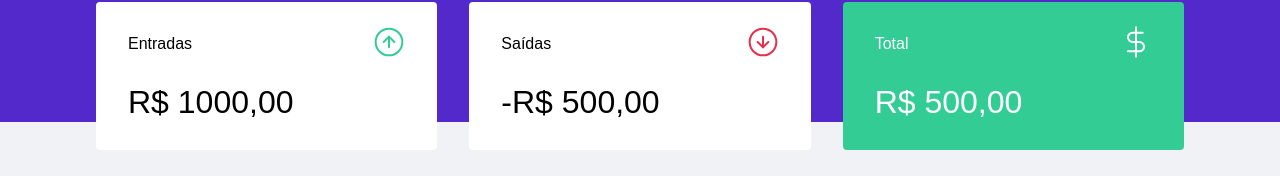
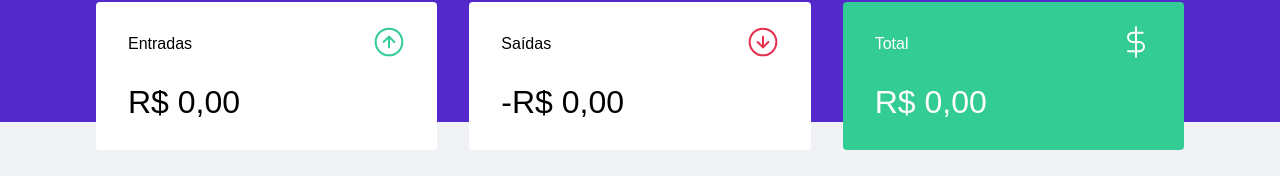
Before and after one commit to NouRuem/ignite-02-dtmoney, a React (Create React App) app: page / in a window 1280 px wide. Shown: the part 150-326 px from the top of the page. Built offline with nearby package versions, Linux system fonts and the light colour scheme; no server answers; the HTML template or start-up script is replaced by a standard one; what miragejs would draw is missing.

Commit message:
Adiciona o cálculo automático do summary

```diff
--- a/src/TransactionsContext.tsx
+++ b/src/TransactionsContext.tsx
@@ -10,11 +10,20 @@
   createdAt: string;
 };
 
+type TransactionInput = Omit<Transaction, 'id' | 'createdAt'>;
+
 interface TransactionsProviderProps {
   children: ReactNode;
 };
 
-export const TransactionsContext = createContext<Transaction[]>([]);
+interface TransctionContextData {
+  transactions: Transaction[];
+  createTransaction: (transaction: TransactionInput) => Promise<void>;
+};
+
+export const TransactionsContext = createContext<TransctionContextData>(
+  {} as TransctionContextData
+);
 
 export function TransactionsProvider({ children }: TransactionsProviderProps) {
   const [transactions, setTransactions] = useState<Transaction[]>([]);
@@ -24,8 +33,21 @@
       .then(response => setTransactions(response.data.transactions))
   }, []);
 
+  async function createTransaction(transactionInput: TransactionInput) {
+    const response = await api.post('/transactions', {
+      ...transactionInput,
+      createdAt: new Date()
+    });
+    const { transaction } = response.data;
+
+    setTransactions([
+      ...transactions,
+      transaction
+    ]);
+  }
+
   return (
-    <TransactionsContext.Provider value={transactions}>
+    <TransactionsContext.Provider value={{ transactions, createTransaction }}>
       {children}
     </TransactionsContext.Provider>
   );
--- a/src/components/NewTransactionModal/index.tsx
+++ b/src/components/NewTransactionModal/index.tsx
@@ -1,10 +1,10 @@
-import { FormEvent, useState } from 'react';
+import { FormEvent, useState, useContext } from 'react';
 import Modal from 'react-modal';
 import incomeImg from '../../assets/income.svg';
 import outcomeImg from '../../assets/outcome.svg';
 import closeImg from '../../assets/close.svg';
 import { Container, TransactionTypeContainer, RadioBox } from './styles';
-import { api } from '../../services/api';
+import { TransactionsContext } from '../../TransactionsContext';
 
 interface NewTransactionProps {
   isOpen: boolean;
@@ -12,22 +12,29 @@
 };
 
 export function NewTransactionModal({ isOpen, onRequestClose }: NewTransactionProps){
+  const { createTransaction } = useContext(TransactionsContext);
+
   const [title, setTitle] = useState('');
-  const [value, setValue] = useState(0);
+  const [amount, setAmount] = useState(0);
   const [category, setCategory] = useState('');
   const [type, setType] = useState('deposit');
 
-  function handleCreateNewTransaction(event: FormEvent) {
+  async function handleCreateNewTransaction(event: FormEvent) {
     event.preventDefault();
 
-    const data = {
+    await createTransaction({
       title,
-      value,
+      amount,
       category,
       type
-    };
+    });
 
-    api.post('/transactions', data);
+    setTitle('');
+    setAmount(0);
+    setCategory('');
+    setType('deposit');
+
+    onRequestClose();
   }
 
   return (
@@ -54,8 +61,8 @@
         <input
           type="number"
           placeholder="Valor"
-          value={value}
-          onChange={event => setValue(Number(event.target.value))}
+          value={amount}
+          onChange={event => setAmount(Number(event.target.value))}
         />
 
         <TransactionTypeContainer>
--- a/src/components/Summary/index.tsx
+++ b/src/components/Summary/index.tsx
@@ -1,11 +1,32 @@
+import { useContext } from 'react';
 import incomeImg from '../../assets/income.svg';
 import outcomeImg from '../../assets/outcome.svg';
 import totalImg from '../../assets/total.svg';
+import { TransactionsContext } from '../../TransactionsContext';
 
 import { Container } from "./styles";
 
 export function Summary()
 {
+  const { transactions } = useContext(TransactionsContext);
+
+  const summary = transactions.reduce((acc, transaction) => {
+    if(transaction.type === 'deposit') {
+      acc.deposits += transaction.amount;
+      acc.total += transaction.amount;
+    }
+    else {
+      acc.withdraws += transaction.amount;
+      acc.total -= transaction.amount;
+    }
+
+    return acc;
+  }, {
+    deposits: 0,
+    withdraws: 0,
+    total: 0,
+  });
+
   return (
     <Container>
       <div>
@@ -13,21 +34,37 @@
           <p>Entradas</p>
           <img src={incomeImg} alt="Entradas" />
         </header>
-        <strong>R$ 1000,00</strong>
+        <strong>
+          {new Intl.NumberFormat('pt-BR', {
+            style: 'currency',
+            currency: 'BRL'
+          }).format(summary.deposits)}
+        </strong>
       </div>
       <div>
         <header>
           <p>Saídas</p>
           <img src={outcomeImg} alt="Saídas" />
         </header>
-        <strong>-R$ 500,00</strong>
+        <strong>
+          -
+          {new Intl.NumberFormat('pt-BR', {
+            style: 'currency',
+            currency: 'BRL'
+          }).format(summary.withdraws)}
+        </strong>
       </div>
       <div className="highlight-background">
         <header>
           <p>Total</p>
           <img src={totalImg} alt="Total" />
         </header>
-        <strong>R$ 500,00</strong>
+        <strong>
+        {new Intl.NumberFormat('pt-BR', {
+          style: 'currency',
+          currency: 'BRL'
+        }).format(summary.total)}
+        </strong>
       </div>
     </Container>
   );
--- a/src/components/TransactionsTable/index.tsx
+++ b/src/components/TransactionsTable/index.tsx
@@ -3,7 +3,7 @@
 import { Container } from "./styles";
 
 export function TransactionsTable(){
-  const transactions = useContext(TransactionsContext);
+  const { transactions } = useContext(TransactionsContext);
 
   return (
     <Container>
```
